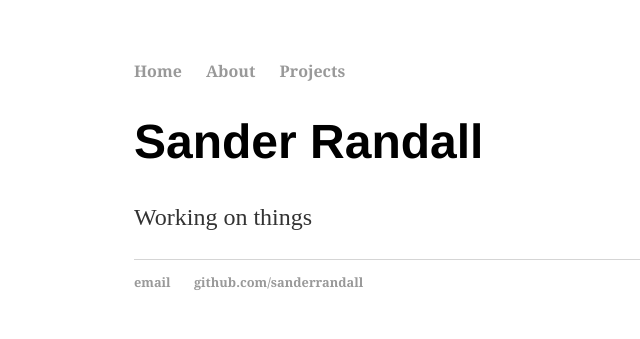
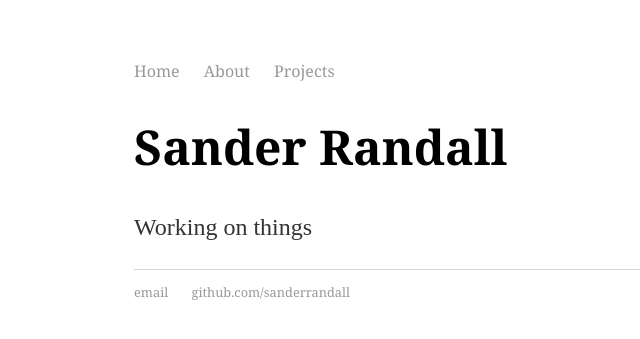
Before and after one commit to sanderrandall/sanderrandall.github.io, a Jekyll site: the page built from index.html, in a window 1280 px wide. Shown: the top 339 px of the page, without its empty margins (58-698 px from the left). Built offline with Jekyll 4.4.1, drawn with Linux system fonts in a browser that asks for light colours.

Commit message:
Update main.css

```diff
--- a/css/main.css
+++ b/css/main.css
@@ -3,10 +3,10 @@ body {
     width: 70%;
 }
 nav ul, footer ul {
-    font-family: 'Georgia', 'Times', "Times New Roman", 'serif';
+    font-family: 'Georgia', 'Times', 'Times New Roman', 'serif';
     padding: 0px;
     list-style: none;
-    font-weight: bold;
+    font-weight: normal;
 }
 nav ul li, footer ul li {
     display: inline;
@@ -21,7 +21,7 @@ a:hover {
 }
 h1 {
     font-size: 3em;
-    font-family: 'Helvetica', 'Arial', 'Sans-Serif';
+    font-family: 'Georgia', 'Times', 'Times New Roman', 'serif';
 }
 p {
     font-size: 1.5em;
```
